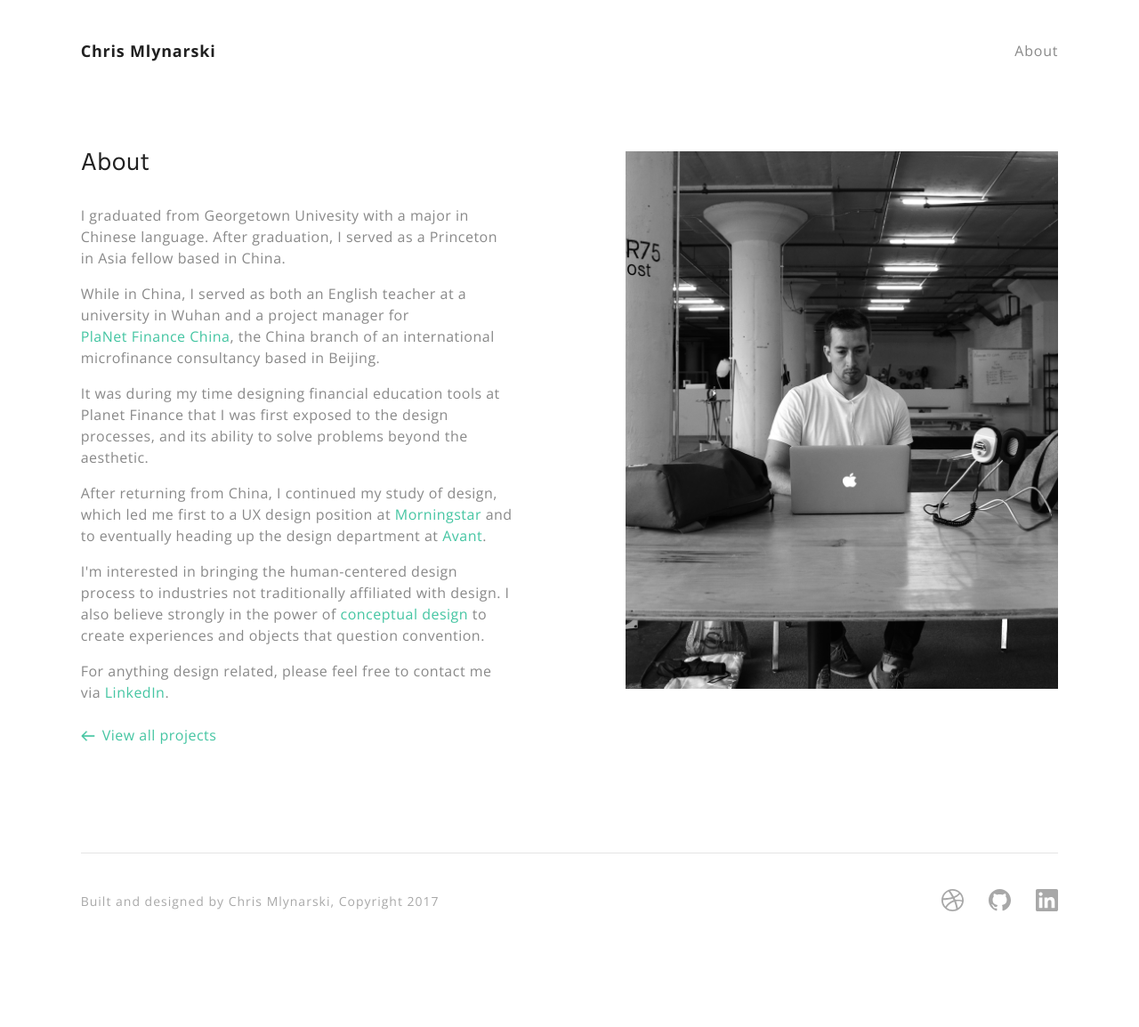
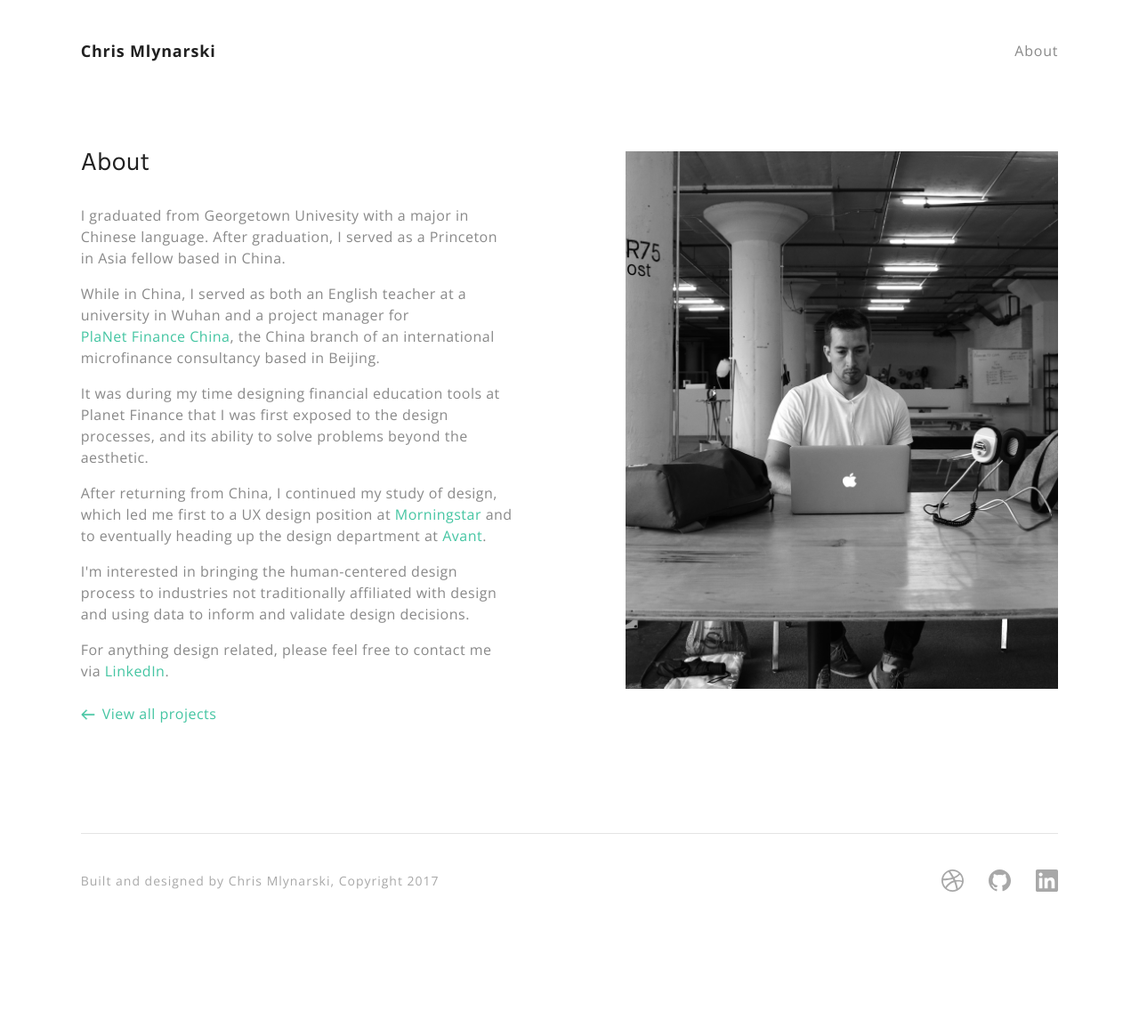
Before and after one commit to Cmlynars/portfolio-2017, a Jekyll site: the page built from about.html, in a window 1280 px wide. Shown: the whole page at 89% size. Built offline with Jekyll 4.4.1, drawn with Linux system fonts in a browser that asks for light colours; nearby versions of some CDN libraries; library files that are not in the unit come from our copies; after the commit the page ends 1132 px from its top, so only the background shows below that.

Commit message:
changing project order and cleanup

```diff
--- a/_layouts/default.html
+++ b/_layouts/default.html
@@ -19,7 +19,7 @@
         {% include footer.html %}
 
         <!-- AOS Animation JS Library and Global Settings -->
-        <script src="{{site.baseurl }}/node_modules/aos/dist/aos.js"></script>
+        <script src="{{ site.baseurl }}/node_modules/aos/dist/aos.js"></script>
         <script>
         AOS.init({
         offset: 40,
--- a/about.html
+++ b/about.html
@@ -18,7 +18,7 @@
 
 		<p>After returning from China, I continued my study of design, which led me first to a UX design position at <a class="inline-link" href="{{ site.baseurl}}/projects/Morningstar.html" target="_blank">Morningstar</a> and to eventually heading up the design department at <a class="inline-link" href="{{ site.baseurl}}/projects/Avant.html" target="_blank">Avant</a>.</p>
 
-		<p>I'm interested in bringing the human-centered design process to industries not traditionally affiliated with design. I also believe strongly in the power of <a class="inline-link" href="{{ site.baseurl}}/projects/listening_devices.html" target="_blank">conceptual design</a> to create experiences and objects that question convention.</p>
+		<p>I'm interested in bringing the human-centered design process to industries not traditionally affiliated with design and using data to inform and validate design decisions.</p>
 
 		<p>For anything design related, please feel free to contact me via <a class="inline-link" href="https://www.linkedin.com/in/christophermlynarski/" target="_blank">LinkedIn</a>.</p>
 
--- a/index.html
+++ b/index.html
@@ -7,7 +7,7 @@
 <div class="buffer project-content">
     <div class="project-header">
         <h1 class="site-title" data-aos="fade" data-aos-delay="100" data-aos-duration="800">Designer and Product Strategist in Chicago by way of China.</h1>
-        <h2 class="site-byline" data-aos="fade" data-aos-delay="400" data-aos-duration="800">Primarily working on digital products with an interest in both human-centered and conceptual design.</h2>
+        <h2 class="site-byline" data-aos="fade" data-aos-delay="400" data-aos-duration="800">Primarily working on digital products with an interest in both human-centered design informed by data.</h2>
     </div>
 
     <div class="project-grid">
```
Also changed, not shown: projects/listening_devices.md (deleted, +0 -14 lines), projects/smart_air.md (+1 -1 lines), 1 other file.
